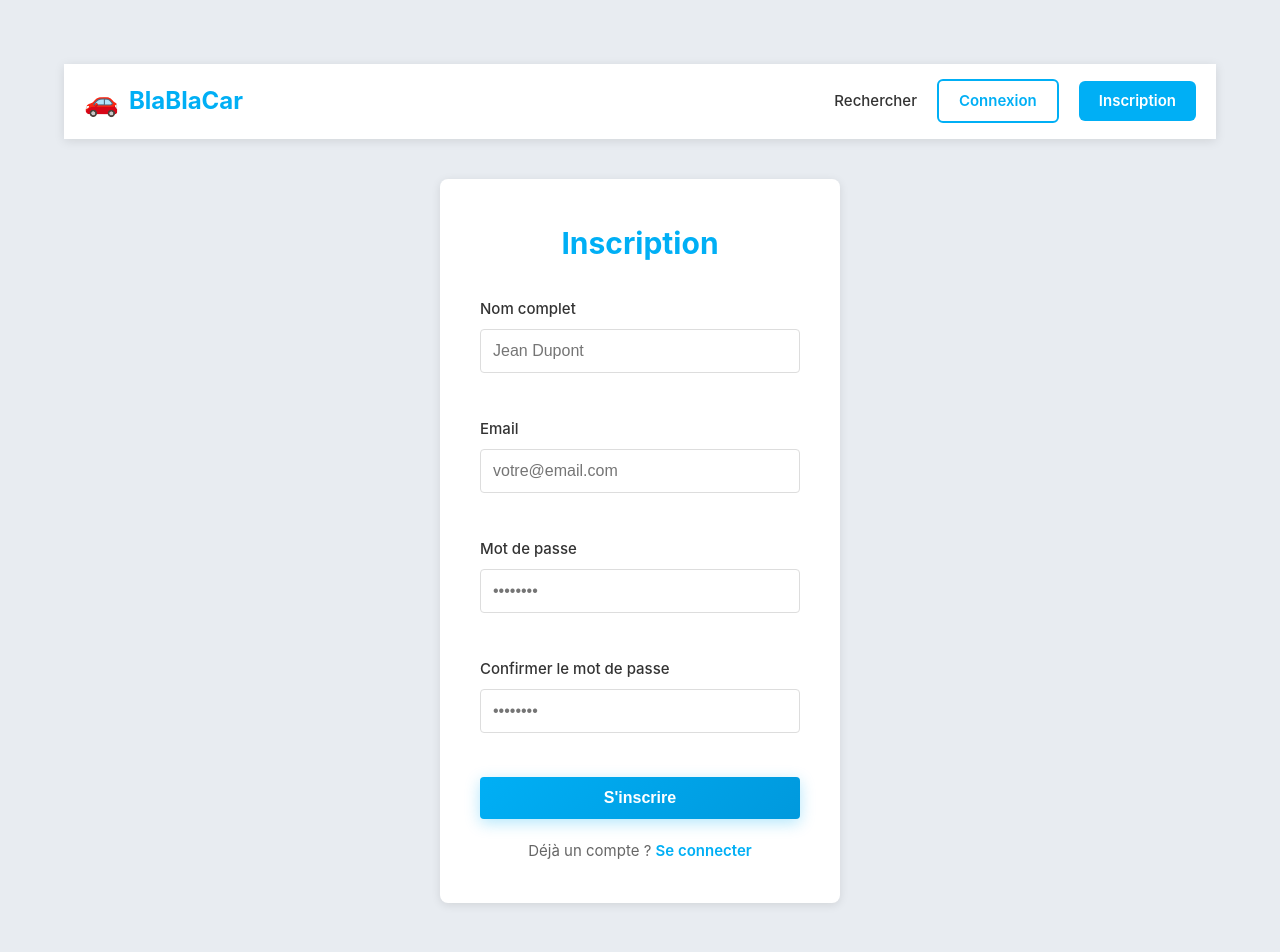
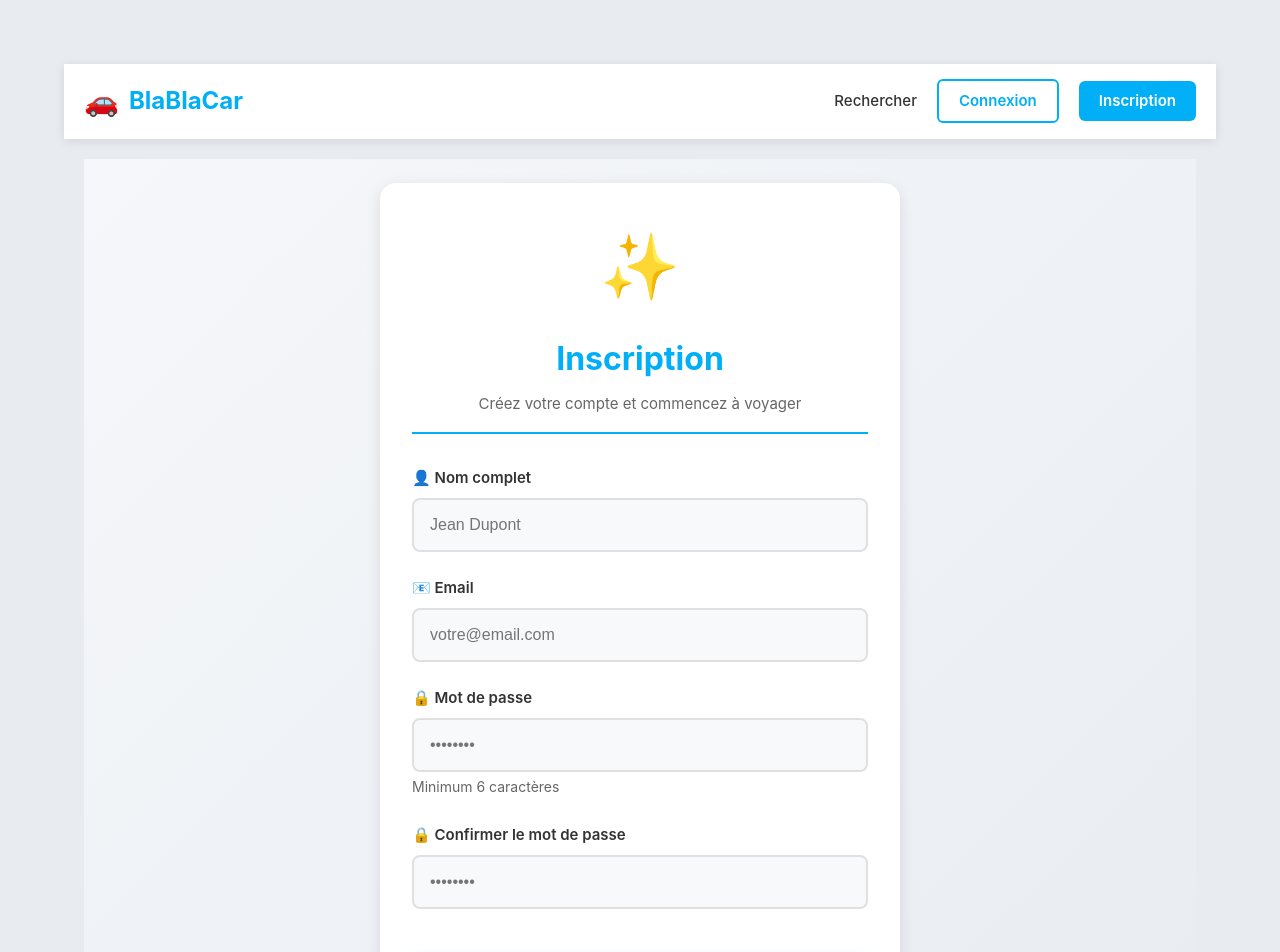
Before and after one commit to Leorc9/blablacar, a Vue app: page /register in a window 1280 px wide. Shown: the top 952 px of the page. Built offline with nearby package versions, Linux system fonts and the light colour scheme; no server answers.

Commit message:
feat: Improve the registration page with a new design and error messages

```diff
--- a/src/views/Register.vue
+++ b/src/views/Register.vue
@@ -1,37 +1,46 @@
 <template>
-  <div class="register-page">
+  <div class="register-page gradient-bg">
     <div class="register-container">
+      <div class="card">
+        <div class="card-header text-center">
+          <div class="register-icon">✨</div>
           <h1>Inscription</h1>
+          <p class="text-secondary">
+            Créez votre compte et commencez à voyager
+          </p>
+        </div>
 
-      <div v-if="userStore.error" class="error-message">
+        <div v-if="userStore.error" class="alert alert-danger">
           {{ userStore.error }}
         </div>
 
         <form @submit.prevent="handleRegister" class="register-form">
           <div class="form-group">
-          <label for="name">Nom complet</label>
+            <label for="name" class="form-label">👤 Nom complet</label>
             <input
               type="text"
               id="name"
               v-model="name"
               required
               placeholder="Jean Dupont"
+              class="form-input"
             />
           </div>
 
           <div class="form-group">
-          <label for="email">Email</label>
+            <label for="email" class="form-label">📧 Email</label>
             <input
               type="email"
               id="email"
               v-model="email"
               required
               placeholder="votre@email.com"
+              class="form-input"
             />
           </div>
 
           <div class="form-group">
-          <label for="password">Mot de passe</label>
+            <label for="password" class="form-label">🔒 Mot de passe</label>
             <input
               type="password"
               id="password"
@@ -39,156 +48,158 @@
               required
               placeholder="••••••••"
               minlength="6"
+              class="form-input"
             />
+            <small class="form-help">Minimum 6 caractères</small>
           </div>
 
           <div class="form-group">
-          <label for="confirmPassword">Confirmer le mot de passe</label>
+            <label for="confirmPassword" class="form-label"
+              >🔒 Confirmer le mot de passe</label
+            >
             <input
               type="password"
               id="confirmPassword"
               v-model="confirmPassword"
               required
               placeholder="••••••••"
+              class="form-input"
             />
           </div>
 
-        <button type="submit" class="btn-primary" :disabled="userStore.loading">
-          {{ userStore.loading ? 'Inscription...' : "S'inscrire" }}
+          <button
+            type="submit"
+            class="btn btn-primary btn-full"
+            :disabled="userStore.loading"
+          >
+            {{ userStore.loading ? "⏳ Inscription..." : "✨ S'inscrire" }}
           </button>
         </form>
 
-      <p class="login-link">
+        <div class="register-footer">
+          <p class="text-secondary">
             Déjà un compte ?
-        <router-link to="/login">Se connecter</router-link>
+            <router-link to="/login" class="link-primary">
+              Connectez-vous
+            </router-link>
           </p>
+        </div>
+      </div>
     </div>
   </div>
 </template>
 
 <script setup>
-import { ref } from 'vue'
-import { useRouter } from 'vue-router'
-import { useUserStore } from '@/stores/user'
+import { ref } from "vue";
+import { useRouter } from "vue-router";
+import { useUserStore } from "@/stores/user";
 
-const router = useRouter()
-const userStore = useUserStore()
-const name = ref('')
-const email = ref('')
-const password = ref('')
-const confirmPassword = ref('')
+const router = useRouter();
+const userStore = useUserStore();
+
+const name = ref("");
+const email = ref("");
+const password = ref("");
+const confirmPassword = ref("");
 
 const handleRegister = async () => {
   if (password.value !== confirmPassword.value) {
-    alert('Les mots de passe ne correspondent pas')
-    return
+    alert("⚠️ Les mots de passe ne correspondent pas");
+    return;
+  }
+
+  if (password.value.length < 6) {
+    alert("⚠️ Le mot de passe doit contenir au moins 6 caractères");
+    return;
   }
 
   try {
-    await userStore.register(email.value, password.value, name.value)
-    router.push('/')
+    await userStore.register(name.value, email.value, password.value);
+    alert("✅ Inscription réussie ! Bienvenue sur BlaBlaCar");
+    router.push("/");
   } catch (err) {
-    console.error('Register error:', err)
+    console.error("Register error:", err);
   }
-}
+};
 </script>
 
 <style scoped>
 .register-page {
+  min-height: 100vh;
   display: flex;
+  align-items: center;
   justify-content: center;
-  align-items: center;
-  min-height: calc(100vh - 100px);
-  padding: 20px;
+  padding: var(--spacing-lg);
 }
 
 .register-container {
-  background: white;
-  padding: 40px;
-  border-radius: 8px;
-  box-shadow: 0 2px 10px rgba(0, 0, 0, 0.1);
   width: 100%;
-  max-width: 400px;
+  max-width: 520px;
 }
 
-h1 {
-  color: #00aff5;
-  margin-bottom: 30px;
-  text-align: center;
+.register-icon {
+  font-size: 4rem;
+  margin-bottom: var(--spacing-md);
 }
 
-.error-message {
-  background-color: #fee;
-  color: #c33;
-  padding: 12px;
-  border-radius: 4px;
-  margin-bottom: 20px;
-  text-align: center;
+.card-header h1 {
+  color: var(--primary);
+  font-size: var(--font-size-3xl);
+  margin-bottom: var(--spacing-sm);
 }
 
 .register-form {
-  display: flex;
-  flex-direction: column;
-  gap: 20px;
+  margin-top: var(--spacing-xl);
 }
 
-.form-group {
-  display: flex;
-  flex-direction: column;
-  gap: 8px;
+.form-help {
+  display: block;
+  color: var(--text-secondary);
+  font-size: var(--font-size-sm);
+  margin-top: var(--spacing-xs);
 }
 
-label {
-  font-weight: 500;
-  color: #333;
+.btn-full {
+  width: 100%;
+  padding: var(--spacing-lg);
+  font-size: var(--font-size-lg);
+  margin-top: var(--spacing-lg);
 }
 
-input {
-  padding: 12px;
-  border: 1px solid #ddd;
-  border-radius: 4px;
-  font-size: 16px;
+.register-footer {
+  margin-top: var(--spacing-xl);
+  text-align: center;
+  padding-top: var(--spacing-lg);
+  border-top: 1px solid var(--border-light);
 }
 
-input:focus {
-  outline: none;
-  border-color: #00aff5;
+.link-primary {
+  color: var(--primary);
+  text-decoration: none;
+  font-weight: var(--font-weight-semibold);
+  transition: var(--transition-base);
 }
 
-.btn-primary {
-  background-color: #00aff5;
-  color: white;
-  padding: 12px;
-  border: none;
-  border-radius: 4px;
-  font-size: 16px;
-  font-weight: 600;
-  cursor: pointer;
-  transition: background-color 0.3s;
+.link-primary:hover {
+  color: var(--primary-dark);
+  text-decoration: underline;
 }
 
-.btn-primary:hover:not(:disabled) {
-  background-color: #0099dd;
+@media (max-width: 576px) {
+  .register-page {
+    padding: var(--spacing-md);
   }
 
-.btn-primary:disabled {
-  opacity: 0.6;
-  cursor: not-allowed;
+  .card {
+    padding: var(--spacing-lg);
   }
 
-.login-link {
-  text-align: center;
-  margin-top: 20px;
-  color: #666;
+  .register-icon {
+    font-size: 3rem;
   }
 
-.login-link a {
-  color: #00aff5;
-  text-decoration: none;
-  font-weight: 600;
+  .card-header h1 {
+    font-size: var(--font-size-2xl);
   }
-
-.login-link a:hover {
-  text-decoration: underline;
 }
 </style>
```
Lines whose indentation alone changed are shown as unchanged.
